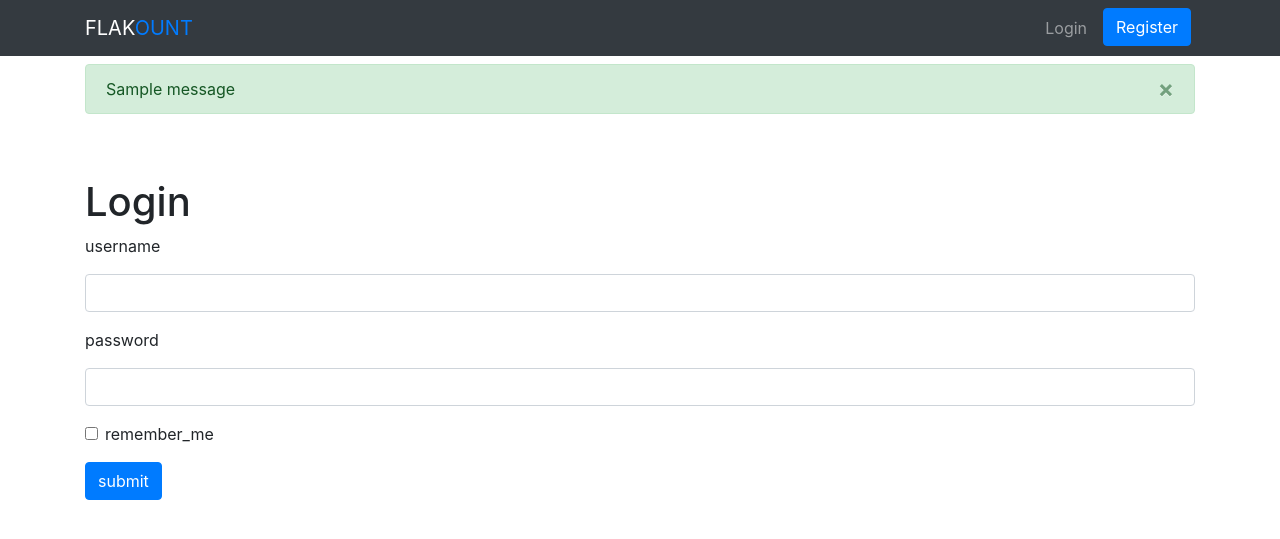
After one commit to ahmed-hossain/flask-account-manager, a Flask app: template root/templates/auth/login.html in a window 1280 px wide. The commit adds this page. Shown: the top 539 px of the page. Run offline with Flask 2, Linux system fonts and the light colour scheme; tables that the repository leaves empty hold one stand-in row (values such as "Sample post"); the template is opened without the code that fills it: values that come from a table or form of the project are taken from there, most other values are stand-ins (such as "Sample title", 1, 10 or a date in 2020); one stand-in notice (Sample message) is shown; some libraries are stand-ins or nearby versions.

Commit message:
prepared demo login, made database

```diff
--- /dev/null
+++ b/root/auth/forms.py
@@ -0,0 +1,10 @@
+from flask_wtf import FlaskForm
+from wtforms import StringField, PasswordField, BooleanField, SubmitField
+from wtforms.validators import DataRequired, length
+
+
+class LoginForm(FlaskForm):
+    username = StringField('username', validators=[DataRequired(),length(max=20)])
+    password = PasswordField('password', validators=[DataRequired()])
+    remember_me = BooleanField('remember_me')
+    submit = SubmitField('submit')
--- /dev/null
+++ b/root/templates/auth/login.html
@@ -0,0 +1,23 @@
+{% extends 'base.html' %}
+
+{% block content %}
+<div class="container pt-5">
+    <h1>Login</h1>
+    <form action="" method="post">
+        {{ form.hidden_tag() }}
+        <div class="form-group">
+            <label for="">{{ form.username.label }}</label>
+            {{ form.username(class='form-control')}}
+        </div>
+        <div class="form-group">
+            <label for="">{{ form.password.label }}</label>
+            {{ form.password(class='form-control')}}
+        </div>
+        <div class="form-check">
+            {{ form.remember_me(class='form-check-input')}}
+            <label for="">{{ form.remember_me.label }}</label>
+        </div>
+        {{ form.submit(class='btn btn-primary') }}
+    </form>
+</div>
+{% endblock %}
--- a/root/templates/base.html
+++ b/root/templates/base.html
@@ -21,6 +21,41 @@
     </title>
   </head>
   <body>
+
+    <!-- Navigation -->
+    <nav class="navbar navbar-expand-lg navbar-dark bg-dark">
+      <div class="container">
+        <a class="navbar-brand" href="{{ url_for('main.home') }}">FLAK<span class="text-primary">OUNT</span></a>
+        <button class="navbar-toggler" type="button" data-toggle="collapse" data-target="#menu" aria-controls="navbarText" aria-expanded="false" aria-label="Toggle navigation">
+          <span class="navbar-toggler-icon"></span>
+        </button>
+        <div class="collapse navbar-collapse" id="menu">
+          <ul class="navbar-nav ml-auto">
+            <li class="nav-item mr-1">
+              <a class="nav-link" href="{{ url_for('auth.login') }}">Login</a>
+            </li>
+            <li class="nav-item mx-md-1">
+              <a class="btn btn-primary" href="{{ url_for('auth.register') }}">Register</a>
+            </li>
+          </ul>
+        </div>
+      </div>
+    </nav>
+
+    <!-- Flashed Message -->
+    {% with messages = get_flashed_messages(with_categories=true) %}
+    <section class="container">
+      {% for category, message in messages %}
+      <div class="alert alert-{{ category }} alert-dismissible fade show mt-2" role="alert">
+        {{ message }}
+        <button type="button" class="close" data-dismiss="alert" aria-label="Close">
+          <span aria-hidden="true">&times;</span>
+        </button>
+      </div>
+      {% endfor %}
+    </section>
+    {% endwith %}
+
     <!-- Main content to be inserted -->
     {% block content %}{% endblock %}
 
```
Also changed, not shown: config.py (added, +8 -0 lines), root/__init__.py (+22 -4 lines), root/auth/routes.py (+8 -2 lines), root/models.py (added, +11 -0 lines), root/templates/landing.html (+2 -22 lines).
